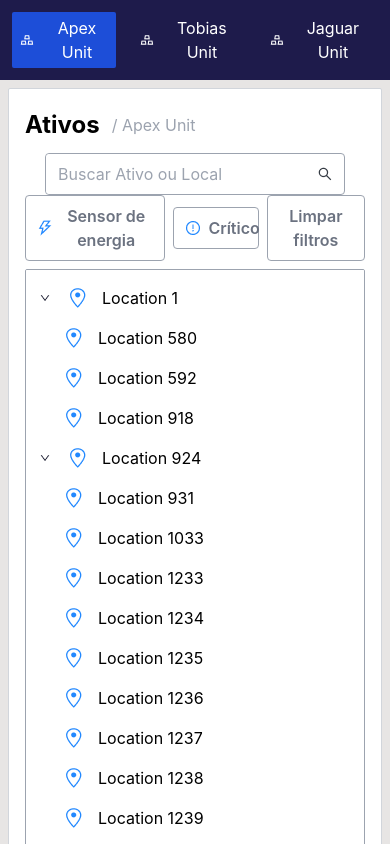
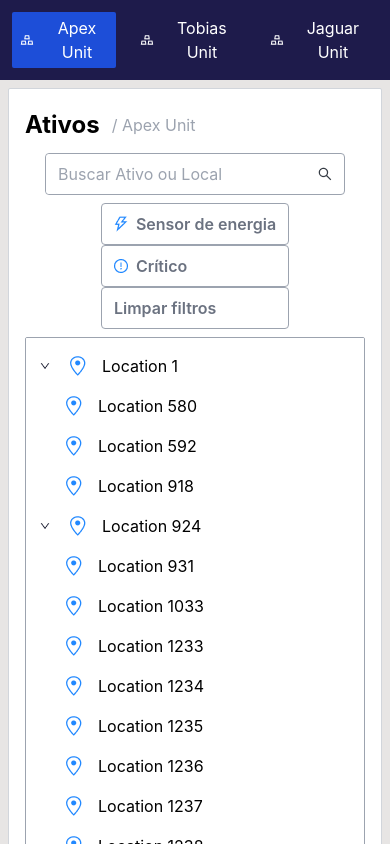
Before and after one commit to VitorBisterso/tractian-tech-challenge, a React (Vite) app: page / in a window 390 px wide. Shown: the top 844 px of the page. Built offline with nearby package versions, Linux system fonts and the light colour scheme.

Commit message:
Fix some responsiveness issues

```diff
--- a/src/components/AssetsPanel/index.tsx
+++ b/src/components/AssetsPanel/index.tsx
@@ -57,10 +57,10 @@ export default function AssetsPanel({ locations, assets }: AssetsPanelProps) {
 
    return (
       <div className="flex flex-col">
-         <div className="flex flex-col md:flex-row mb-2 justify-between items-center">
+         <div className="flex flex-col sm:flex-row mb-2 justify-between items-center">
             <SearchInput value={value} setValue={setValue} />
 
-            <div className="flex flex-1 flex-row items-center gap-x-2 justify-end">
+            <div className="flex flex-1 flex-col sm:flex-row sm:items-center gap-x-2 mt-2 sm:mt-0 justify-end">
                <FilterButton
                   title="Sensor de energia"
                   onClick={() => dispatch({ type: Action.TOGGLE_SENSORS })}
--- a/src/components/DetailsPanel/index.tsx
+++ b/src/components/DetailsPanel/index.tsx
@@ -114,15 +114,15 @@ export default function DetailsPanel({ item }: Props) {
                assetStatus={item.status as AssetStatus}
             />
          </div>
-         <div className="flex flex-row items-center px-5 py-2 gap-x-7">
+         <div className="flex flex-col md:flex-row items-center px-5 py-2 gap-x-7">
             <img
                src={getImageSrc()}
-               className="object-cover max-w-[335px] max-h-[230px]"
+               className="object-cover max-w-[50%] max-h-[50%] md:max-w-[335px] md:max-h-[230px]"
                alt={item.name}
             />
             <div className="flex flex-col">{renderFirstDetails()}</div>
          </div>
-         <div className="flex flex-row px-5 gap-x-[35%] mt-5 pt-3 border-t border-solid border-gray-200">
+         <div className="flex flex-col min-[350px]:flex-row px-5 gap-x-[35%] mt-5 pt-3 border-t border-solid border-gray-200">
             {renderOtherDetails()}
          </div>
       </div>
--- a/src/components/FilterButton/index.tsx
+++ b/src/components/FilterButton/index.tsx
@@ -18,7 +18,7 @@ export default function FilterButton({
          onClick={onClick}
       >
          {icon && <img src={icon} alt={title} />}
-         {title}
+         <p className="truncate">{title}</p>
       </button>
    );
 }
```
